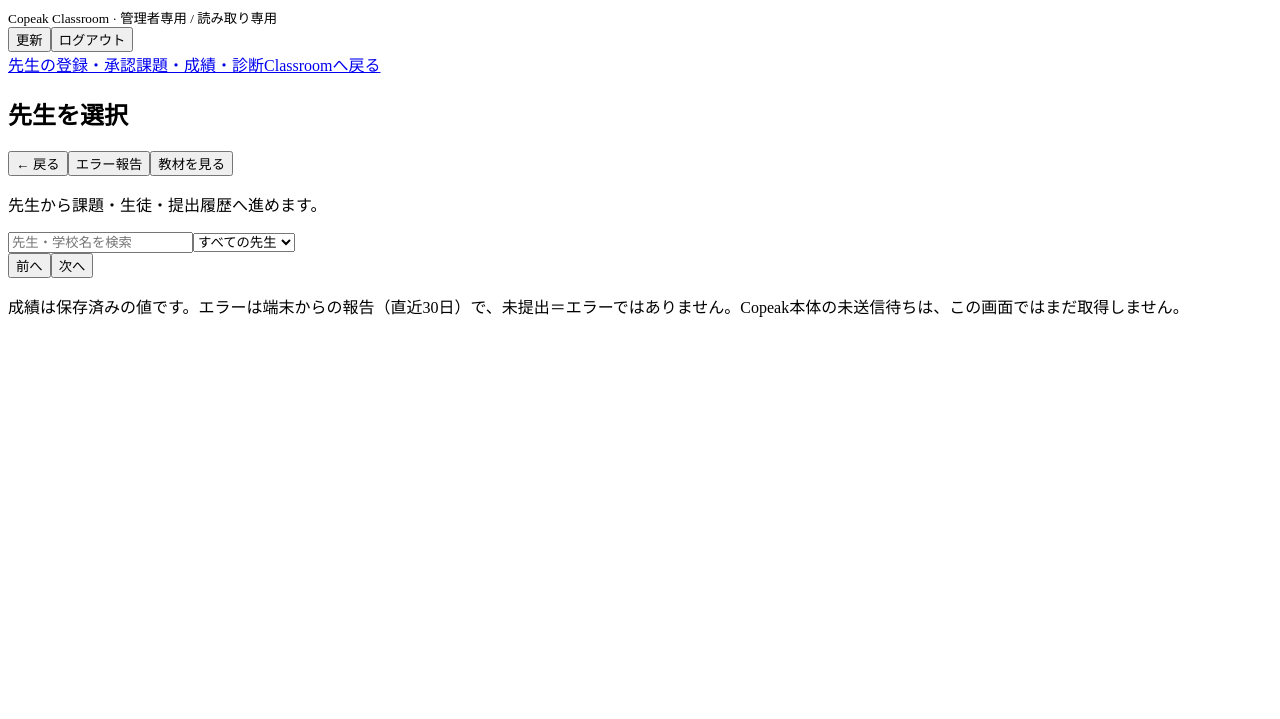
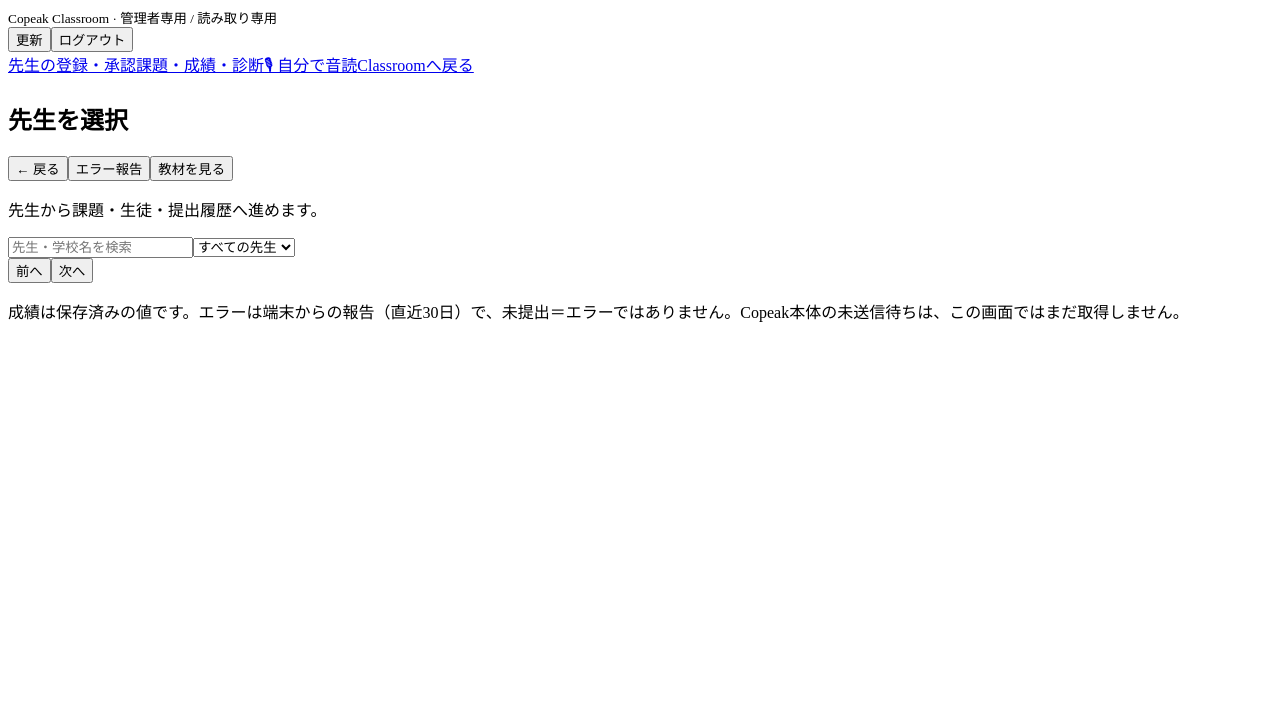
Before and after one commit to nakacy0919-Git/copeak-classroom, a website with bundled scripts: page admin-activity.html in a window 1280 px wide. Shown: the part 81-800 px from the top of the page. Built offline with nearby package versions, Linux system fonts and the light colour scheme; a script that the page names is missing.

Commit message:
feat: add admin navigation to teacher reading practice

```diff
--- a/admin-activity.html
+++ b/admin-activity.html
@@ -1,7 +1,7 @@
 <!doctype html><html lang="ja"><head><meta charset="utf-8"><meta name="viewport" content="width=device-width,initial-scale=1"><title>Copeak Classroom | 課題・成績・診断</title><link rel="stylesheet" href="styles.css"><link rel="stylesheet" href="admin-workspace.css"></head>
 <body class="admin-workspace"><main class="admin-frame">
 <header class="admin-header"><div><h1>課題・成績・診断</h1><small>Copeak Classroom · 管理者専用 / 読み取り専用</small></div><div class="admin-tools"><span id="activityAdminName"></span><button id="activityRefresh" class="btn btn-light">更新</button><button id="activitySignOut" class="btn btn-light">ログアウト</button></div></header>
-<nav class="admin-nav" aria-label="管理画面"><a href="admin.html" >先生の登録・承認</a><a href="admin-activity.html" aria-current="page">課題・成績・診断</a><a href="teacher.html">Classroomへ戻る</a></nav>
+<nav class="admin-nav" aria-label="管理画面"><a href="admin.html" >先生の登録・承認</a><a href="admin-activity.html" aria-current="page">課題・成績・診断</a><a href="teacher.html?page=assignments">🎙 自分で音読</a><a href="teacher.html">Classroomへ戻る</a></nav>
 <div id="activityStats" class="admin-summary"></div>
 <section class="admin-panel" aria-label="利用状況"><div><div class="admin-heading"><h2 id="activityTitle">先生を選択</h2><div class="admin-tools"><button id="activityBack" class="btn btn-light hidden">← 戻る</button><button id="activityErrors" class="btn btn-light">エラー報告</button><button id="activityPreviewButton" class="btn btn-light hidden">教材を見る</button></div></div><p id="activityContext" class="admin-muted">先生から課題・生徒・提出履歴へ進めます。</p><div id="activityMessage" class="alert hidden" role="status"></div></div>
 <div class="admin-tools"><input id="activitySearch" placeholder="先生・学校名を検索" aria-label="一覧を検索"><select id="activityFilter" aria-label="先生を絞り込み"><option value="all">すべての先生</option><option value="lessons">課題あり</option><option value="submissions">提出あり</option></select></div>
```
